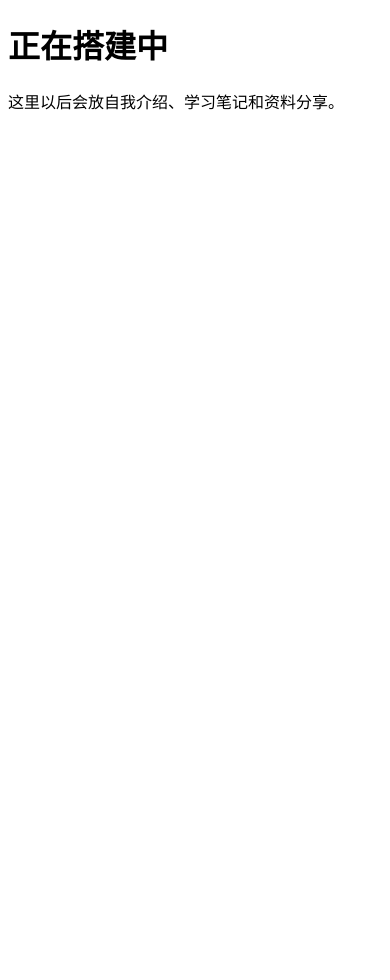
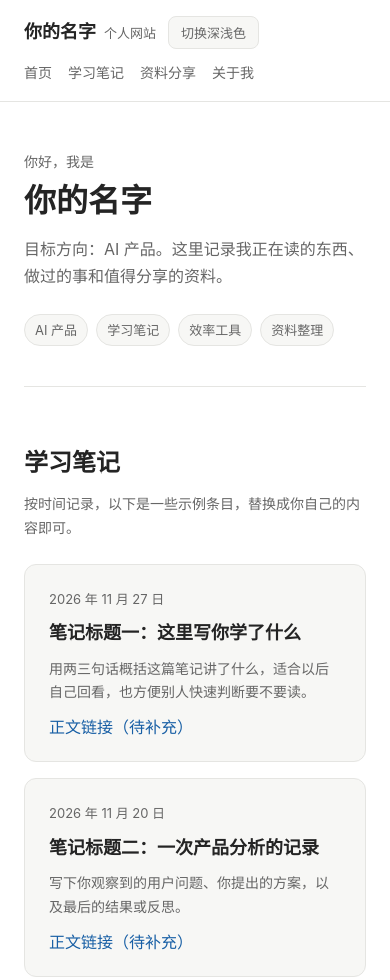
Before and after one commit to yangf9314-boop/yangf9314-boop.github.io, a plain HTML site: page index.html in a window 390 px wide. Shown: the top 980 px of the page. Before the commit the page ends 844 px from the top, so only its background shows below. Drawn offline with Linux system fonts and the light colour scheme.

Commit message:
Add files via upload

```diff
--- a/index.html
+++ b/index.html
@@ -1,11 +1,90 @@
 <!DOCTYPE html>
-<html lang="zh-CN">
+<html lang="zh-CN" data-theme="light">
 <head>
   <meta charset="UTF-8">
-  <title>我的个人网站</title>
+  <meta name="viewport" content="width=device-width, initial-scale=1">
+  <title>你的名字 | 个人网站</title>
+  <meta name="description" content="个人介绍、学习笔记与资料分享。">
+  <link rel="stylesheet" href="style.css">
+  <script src="script.js" defer></script>
 </head>
 <body>
-  <h1>正在搭建中</h1>
-  <p>这里以后会放自我介绍、学习笔记和资料分享。</p>
+  <a class="skip-link" href="#main-content">跳到主要内容</a>
+
+  <header class="site-header">
+    <div class="site-header__inner">
+      <a class="site-brand" href="#main-content">
+        <span class="site-brand__name">你的名字</span>
+        <span class="site-brand__label">个人网站</span>
+      </a>
+      <nav class="site-nav" aria-label="主要导航">
+        <a href="#main-content">首页</a>
+        <a href="#notes">学习笔记</a>
+        <a href="#resources">资料分享</a>
+        <a href="#about">关于我</a>
+      </nav>
+      <button class="theme-toggle" type="button" data-theme-toggle aria-label="切换深浅色">切换深浅色</button>
+    </div>
+  </header>
+
+  <main id="main-content" class="container">
+    <section class="hero" aria-labelledby="hero-title">
+      <p class="hero__eyebrow">你好，我是</p>
+      <h1 id="hero-title">你的名字</h1>
+      <p class="hero__lead">目标方向：AI 产品。这里记录我正在读的东西、做过的事和值得分享的资料。</p>
+      <div class="tags" aria-label="兴趣标签">
+        <span>AI 产品</span>
+        <span>学习笔记</span>
+        <span>效率工具</span>
+        <span>资料整理</span>
+      </div>
+    </section>
+
+    <section id="notes" class="section" aria-labelledby="notes-title">
+      <h2 id="notes-title">学习笔记</h2>
+      <p class="section__intro">按时间记录，以下是一些示例条目，替换成你自己的内容即可。</p>
+
+      <article class="note-card">
+        <time datetime="2026-11-27">2026 年 11 月 27 日</time>
+        <h3>笔记标题一：这里写你学了什么</h3>
+        <p>用两三句话概括这篇笔记讲了什么，适合以后自己回看，也方便别人快速判断要不要读。</p>
+        <a href="#">正文链接（待补充）</a>
+      </article>
+
+      <article class="note-card">
+        <time datetime="2026-11-20">2026 年 11 月 20 日</time>
+        <h3>笔记标题二：一次产品分析的记录</h3>
+        <p>写下你观察到的用户问题、你提出的方案，以及最后的结果或反思。</p>
+        <a href="#">正文链接（待补充）</a>
+      </article>
+
+      <article class="note-card">
+        <time datetime="2026-11-13">2026 年 11 月 13 日</time>
+        <h3>笔记标题三：工具或方法的心得</h3>
+        <p>记录一个具体工具、一个具体场景，以及它帮你省了什么时间。</p>
+        <a href="#">正文链接（待补充）</a>
+      </article>
+    </section>
+
+    <section id="resources" class="section" aria-labelledby="resources-title">
+      <h2 id="resources-title">资料分享</h2>
+      <p class="section__intro">把常用文章、网站、视频放在这里，链接换成你自己的。</p>
+      <ul class="resource-list">
+        <li><a href="#">一份值得反复看的产品入门资料</a><span>文章</span></li>
+        <li><a href="#">一个帮你整理笔记的工具</a><span>工具</span></li>
+        <li><a href="#">一门讲得清楚的公开课程</a><span>课程</span></li>
+      </ul>
+    </section>
+
+    <section id="about" class="section" aria-labelledby="about-title">
+      <h2 id="about-title">关于我</h2>
+      <p>在这里写你的简单经历：现在在做什么、正在学什么、以后想做什么。比如：在校学生，正在准备秋招，关注 AI 产品方向。</p>
+      <p>联系方式：<a href="mailto:hello@example.com">hello@example.com</a></p>
+    </section>
+  </main>
+
+  <footer class="site-footer">
+    <p>© 2026 你的名字 · 用 GitHub Pages 搭建</p>
+  </footer>
 </body>
 </html>
--- /dev/null
+++ b/script.js
@@ -0,0 +1,29 @@
+(function () {
+  var root = document.documentElement;
+  var button = document.querySelector("[data-theme-toggle]");
+  var stored = null;
+
+  try {
+    stored = localStorage.getItem("theme");
+  } catch (error) {
+    stored = null;
+  }
+
+  var theme = stored === "dark" || stored === "light"
+    ? stored
+    : (window.matchMedia && window.matchMedia("(prefers-color-scheme: dark)").matches ? "dark" : "light");
+
+  root.setAttribute("data-theme", theme);
+
+  if (button) {
+    button.addEventListener("click", function () {
+      var next = root.getAttribute("data-theme") === "dark" ? "light" : "dark";
+      root.setAttribute("data-theme", next);
+      try {
+        localStorage.setItem("theme", next);
+      } catch (error) {
+        /* ignore storage errors */
+      }
+    });
+  }
+})();
--- /dev/null
+++ b/style.css
@@ -0,0 +1,264 @@
+:root {
+  --bg: #ffffff;
+  --bg-soft: #f7f7f5;
+  --text: #242424;
+  --text-muted: #666666;
+  --border: #e5e5e2;
+  --accent: #185fa5;
+}
+
+[data-theme="dark"] {
+  --bg: #1a1a1a;
+  --bg-soft: #242424;
+  --text: #f0f0f0;
+  --text-muted: #aaaaaa;
+  --border: #333333;
+  --accent: #85b7eb;
+}
+
+* {
+  box-sizing: border-box;
+}
+
+html {
+  scroll-behavior: smooth;
+}
+
+body {
+  margin: 0;
+  font-family: -apple-system, BlinkMacSystemFont, "Segoe UI", "PingFang SC", "Microsoft YaHei", sans-serif;
+  line-height: 1.7;
+  color: var(--text);
+  background: var(--bg);
+}
+
+a {
+  color: var(--accent);
+  text-decoration: none;
+}
+
+a:hover {
+  text-decoration: underline;
+}
+
+.skip-link {
+  position: absolute;
+  left: -9999px;
+}
+
+.skip-link:focus {
+  left: 16px;
+  top: 16px;
+  padding: 8px 12px;
+  background: var(--bg-soft);
+  border: 1px solid var(--border);
+  border-radius: 8px;
+  z-index: 10;
+}
+
+.site-header {
+  border-bottom: 1px solid var(--border);
+  background: var(--bg);
+}
+
+.site-header__inner {
+  max-width: 860px;
+  margin: 0 auto;
+  padding: 16px 24px;
+  display: flex;
+  align-items: center;
+  gap: 24px;
+  flex-wrap: wrap;
+}
+
+.site-brand {
+  display: flex;
+  align-items: baseline;
+  gap: 8px;
+  color: var(--text);
+}
+
+.site-brand:hover {
+  text-decoration: none;
+}
+
+.site-brand__name {
+  font-weight: 600;
+  font-size: 18px;
+}
+
+.site-brand__label {
+  font-size: 13px;
+  color: var(--text-muted);
+}
+
+.site-nav {
+  display: flex;
+  gap: 20px;
+  margin-left: auto;
+  flex-wrap: wrap;
+}
+
+.site-nav a {
+  color: var(--text-muted);
+  font-size: 14px;
+}
+
+.site-nav a:hover {
+  color: var(--text);
+  text-decoration: none;
+}
+
+.theme-toggle {
+  padding: 6px 12px;
+  font-size: 13px;
+  color: var(--text-muted);
+  background: var(--bg-soft);
+  border: 1px solid var(--border);
+  border-radius: 8px;
+  cursor: pointer;
+}
+
+.theme-toggle:hover {
+  color: var(--text);
+}
+
+.container {
+  max-width: 860px;
+  margin: 0 auto;
+  padding: 0 24px 64px;
+}
+
+.hero {
+  padding: 72px 0 56px;
+  border-bottom: 1px solid var(--border);
+}
+
+.hero__eyebrow {
+  margin: 0 0 8px;
+  color: var(--text-muted);
+  font-size: 14px;
+}
+
+.hero h1 {
+  margin: 0 0 16px;
+  font-size: 40px;
+  line-height: 1.2;
+}
+
+.hero__lead {
+  margin: 0 0 24px;
+  max-width: 640px;
+  color: var(--text-muted);
+  font-size: 16px;
+}
+
+.tags {
+  display: flex;
+  flex-wrap: wrap;
+  gap: 8px;
+}
+
+.tags span {
+  padding: 4px 10px;
+  font-size: 13px;
+  color: var(--text-muted);
+  background: var(--bg-soft);
+  border: 1px solid var(--border);
+  border-radius: 999px;
+}
+
+.section {
+  padding: 56px 0 8px;
+}
+
+.section h2 {
+  margin: 0 0 8px;
+  font-size: 24px;
+}
+
+.section__intro {
+  margin: 0 0 24px;
+  color: var(--text-muted);
+  font-size: 14px;
+}
+
+.note-card {
+  padding: 20px 24px;
+  margin-bottom: 16px;
+  background: var(--bg-soft);
+  border: 1px solid var(--border);
+  border-radius: 12px;
+}
+
+.note-card time {
+  font-size: 13px;
+  color: var(--text-muted);
+}
+
+.note-card h3 {
+  margin: 6px 0 8px;
+  font-size: 18px;
+}
+
+.note-card p {
+  margin: 0 0 10px;
+  color: var(--text-muted);
+  font-size: 14px;
+}
+
+.resource-list {
+  list-style: none;
+  padding: 0;
+  margin: 0;
+  border: 1px solid var(--border);
+  border-radius: 12px;
+  overflow: hidden;
+}
+
+.resource-list li {
+  display: flex;
+  justify-content: space-between;
+  align-items: center;
+  gap: 16px;
+  padding: 14px 20px;
+  border-bottom: 1px solid var(--border);
+}
+
+.resource-list li:last-child {
+  border-bottom: none;
+}
+
+.resource-list span {
+  font-size: 12px;
+  color: var(--text-muted);
+}
+
+.site-footer {
+  border-top: 1px solid var(--border);
+  padding: 24px;
+  text-align: center;
+  font-size: 13px;
+  color: var(--text-muted);
+}
+
+@media (max-width: 600px) {
+  .site-header__inner {
+    gap: 12px;
+  }
+
+  .site-nav {
+    order: 3;
+    width: 100%;
+    margin-left: 0;
+    gap: 16px;
+  }
+
+  .hero {
+    padding: 48px 0 40px;
+  }
+
+  .hero h1 {
+    font-size: 32px;
+  }
+}
```
